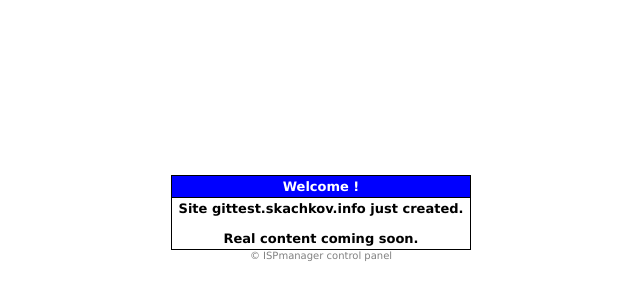
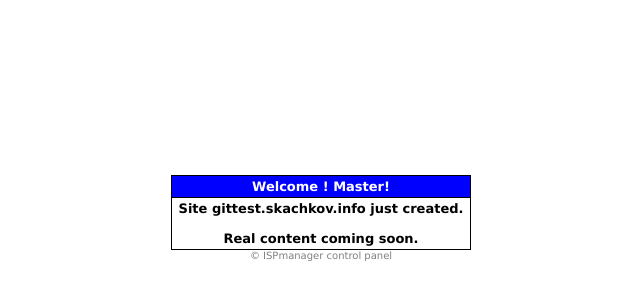
Before and after one commit to ym-parser/gittest, a plain HTML site: page index.html in a window 1280 px wide. Shown: the part 182-482 px from the top of the page, 319-959 px from the left. Drawn offline with Linux system fonts and the light colour scheme.

Commit message:
add master

```diff
--- a/index.html
+++ b/index.html
@@ -7,7 +7,7 @@
 	<td align=center><table border=0 cellpadding=0 cellspacing=0 width=300>
 	<tr><td bgcolor=#000000><table border=0 cellpadding=3 cellspacing=1 width=300>
 	<tr>
-		<td align=center bgcolor=#0000FF><font color=#FFFFFF face='Verdana, Arial, Helvetica, sans-serif' size=2><b>Welcome !</b></font></td>
+		<td align=center bgcolor=#0000FF><font color=#FFFFFF face='Verdana, Arial, Helvetica, sans-serif' size=2><b>Welcome ! Master!</b></font></td>
 	</tr>
 	<tr>
 		<td align=center bgcolor=#FFFFFF><font color=#000000 face='Verdana, Arial, Helvetica, sans-serif' size=2><b>Site gittest.skachkov.info just created.<br><br>Real content coming soon.</b></font></td>
```
